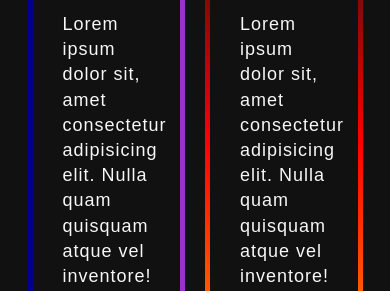
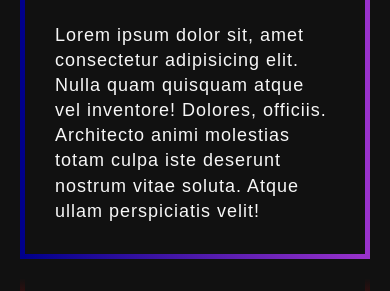
Before and after one commit to aperbet56/card_grabient, a plain HTML site: page index.html in a window 390 px wide. Shown: the part 158-449 px from the top of the page. Drawn offline with Linux system fonts and the light colour scheme.

Commit message:
Mise à place du responsive

```diff
--- a/style.css
+++ b/style.css
@@ -66,3 +66,15 @@ p {
     border-image: linear-gradient(to bottom, rgba(0, 0, 0, 0), #ff0000, #ffa500, rgba(0, 0, 0, 0));
     border-image-slice: 1;
 }
+
+/**** Responsive design ****/
+
+@media screen and (max-width: 572px) {
+    .container {
+        flex-direction: column;
+    }
+
+    .card--1, .card--2 {
+        width: 100%;
+    }
+}
```
